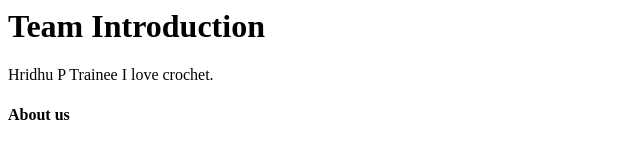
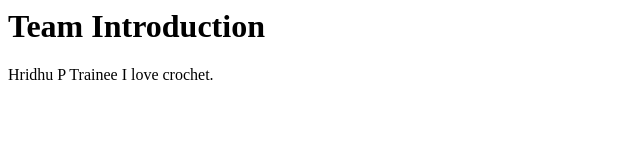
Before and after one commit to hridhu24/team-intro, a plain HTML site: page index.html in a window 1280 px wide. Shown: the full height of the page, 0-640 px from the left. Drawn offline with Linux system fonts and the light colour scheme.

Commit message:
Remove 'About us' heading from index.html

```diff
--- a/index.html
+++ b/index.html
@@ -5,6 +5,5 @@
     Trainee
     I love crochet.
  </p>
-  <h4> About us</h4>
  </body>
 </html>
```
